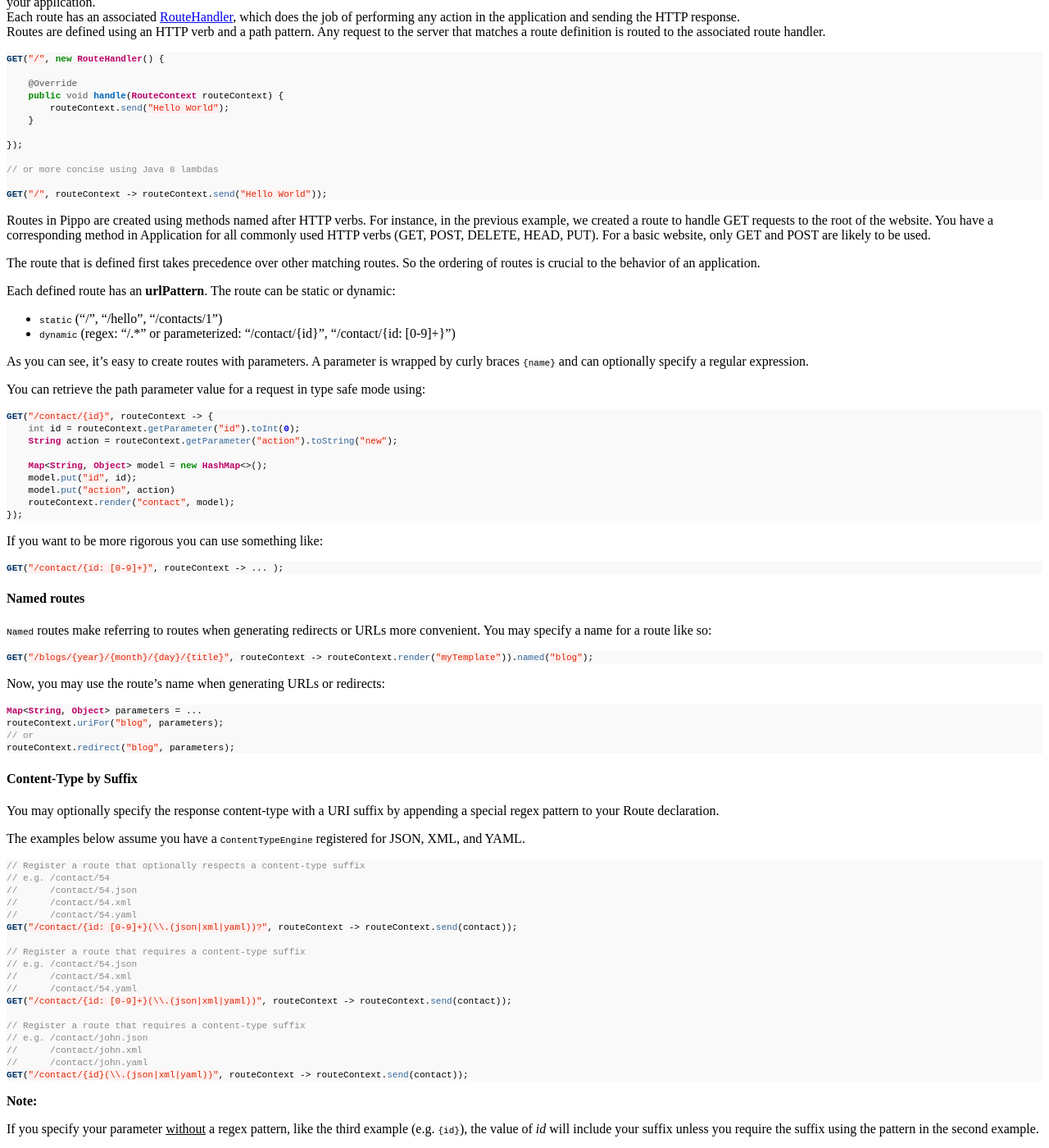
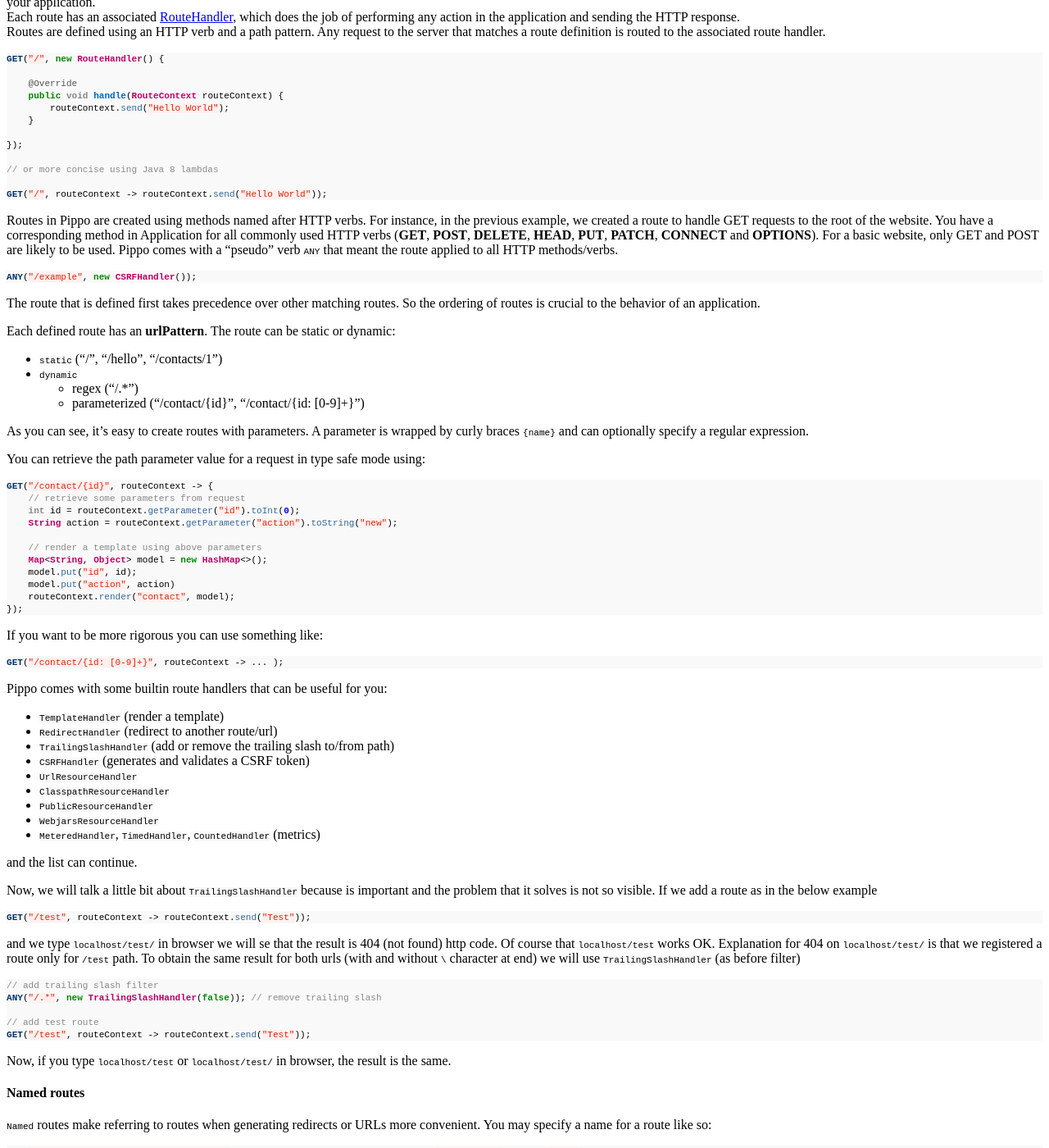
Before and after one commit to pippo-java/pippo.github.io, a Jekyll site: the page built from _posts/2015-05-05-routes.md, in a window 1280 px wide and 1400 px high, scrolled down 966 px. Shown: the whole window at 82% size. Built offline with Jekyll 4.4.1, drawn with Linux system fonts in a browser that asks for light colours; a style sheet for code colours, icons or effects is not loaded.

Commit message:
Improve Routes section

````diff
--- a/_posts/2015-05-05-routes.md
+++ b/_posts/2015-05-05-routes.md
@@ -25,7 +25,11 @@ GET("/", new RouteHandler() {
 GET("/", routeContext -> routeContext.send("Hello World"));
 ```
 
-Routes in Pippo are created using methods named after HTTP verbs. For instance, in the previous example, we created a route to handle GET requests to the root of the website. You have a corresponding method in Application for all commonly used HTTP verbs (GET, POST, DELETE, HEAD, PUT). For a basic website, only GET and POST are likely to be used.
+Routes in Pippo are created using methods named after HTTP verbs. For instance, in the previous example, we created a route to handle GET requests to the root of the website. You have a corresponding method in Application for all commonly used HTTP verbs (__GET__, __POST__, __DELETE__, __HEAD__, __PUT__, __PATCH__, __CONNECT__ and __OPTIONS__). For a basic website, only GET and POST are likely to be used.
+Pippo comes with a "pseudo" verb `ANY` that meant the route applied to all HTTP methods/verbs.
+```java
+ANY("/example", new CSRFHandler());
+```
 
 The route that is defined first takes precedence over other matching routes. So the ordering of routes is crucial to the behavior of an application.
 
@@ -41,9 +47,11 @@ You can retrieve the path parameter value for a request in type safe mode using:
 
 ```java
 GET("/contact/{id}", routeContext -> {
+    // retrieve some parameters from request
     int id = routeContext.getParameter("id").toInt(0);
     String action = routeContext.getParameter("action").toString("new");
 
+    // render a template using above parameters
     Map<String, Object> model = new HashMap<>();
     model.put("id", id);
     model.put("action", action)
@@ -56,6 +64,37 @@ If you want to be more rigorous you can use something like:
 ```java
 GET("/contact/{id: [0-9]+}", routeContext -> ... );
 ```
+
+Pippo comes with some builtin route handlers that can be useful for you:
+- `TemplateHandler` (render a template)
+- `RedirectHandler` (redirect to another route/url)
+- `TrailingSlashHandler` (add or remove the trailing slash to/from path)
+- `CSRFHandler` (generates and validates a CSRF token)
+- `UrlResourceHandler`
+- `ClasspathResourceHandler`
+- `PublicResourceHandler`
+- `WebjarsResourceHandler`
+- `MeteredHandler`, `TimedHandler`, `CountedHandler` (metrics)
+
+and the list can continue.
+
+Now, we will talk a little bit about `TrailingSlashHandler` because is important and the problem that it solves is not so visible.
+If we add a route as in the below example
+```java
+GET("/test", routeContext -> routeContext.send("Test"));
+```
+and we type `localhost/test/` in browser we will se that the result is 404 (not found) http code.
+Of course that `localhost/test` works OK. Explanation for 404 on `localhost/test/` is that we registered a route
+only for `/test` path.
+To obtain the same result for both urls (with and without `\` character at end) we will use `TrailingSlashHandler` (as before filter)
+```java
+// add trailing slash filter
+ANY("/.*", new TrailingSlashHandler(false)); // remove trailing slash
+
+// add test route
+GET("/test", routeContext -> routeContext.send("Test"));
+```
+Now, if you type `localhost/test` or `localhost/test/` in browser, the result is the same.
 
 #### Named routes
 
````
Also changed, not shown: other parts of _posts/2015-05-05-routes.md (+3 -1 lines).
